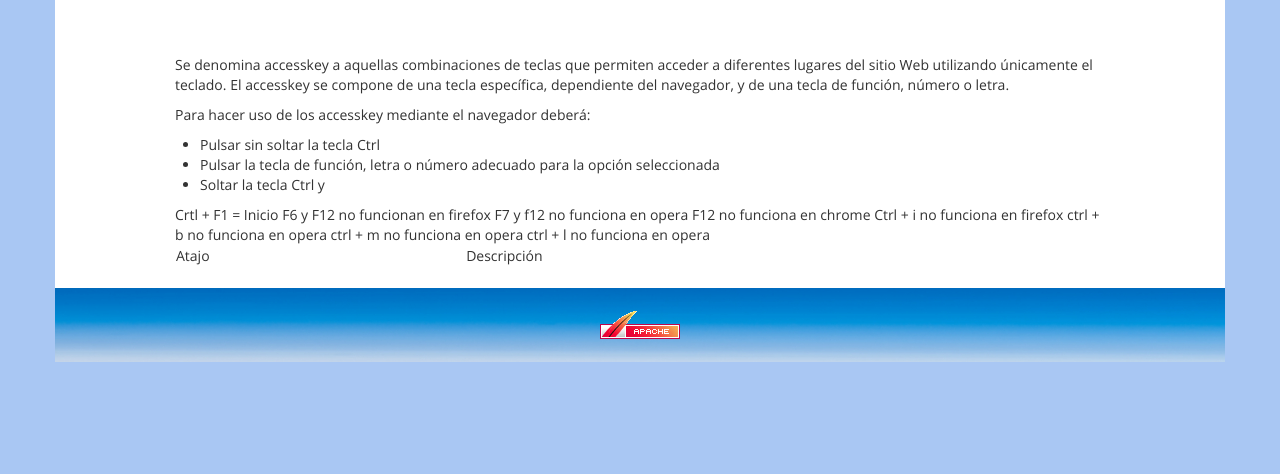
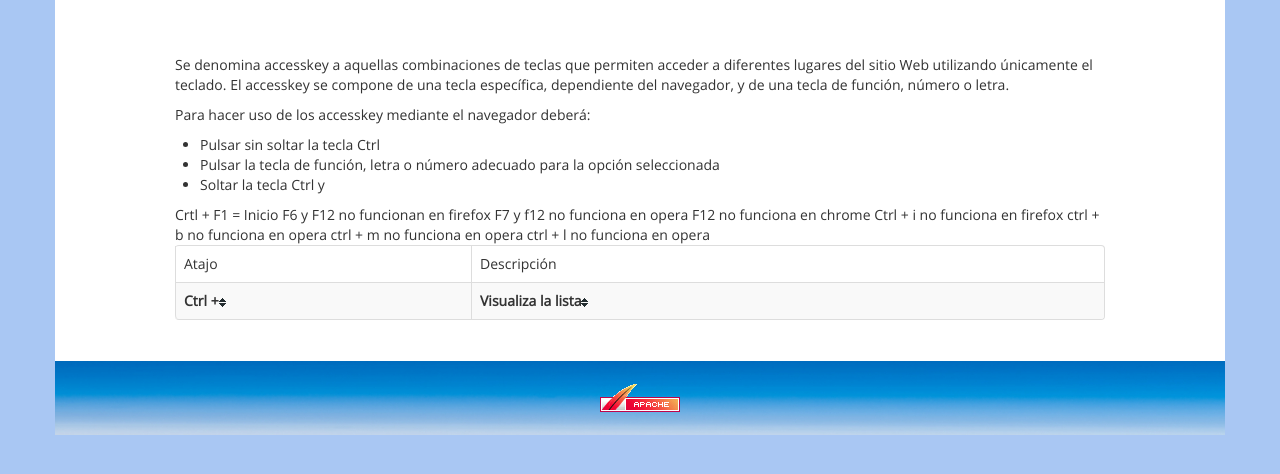
Before and after one commit to luchitoflores/gestionparroquial, a Django app: page /accesibilidad/ in a window 1280 px wide. Shown: the part 213-687 px from the top of the page. Run offline with Django 3.2, Linux system fonts and the light colour scheme; the visitor is signed in with stand-in values (Sample User, id 1); data that the repository does not hold is empty; parts of the project's set-up code (start-up, migrations or seed data) failed here and were passed over.

Commit message:
Aumento de atajos de teclado

```diff
--- a/templates/accesibilidad.html
+++ b/templates/accesibilidad.html
@@ -33,14 +33,19 @@
 ctrl + l no funciona en opera
 
 
-<table>
+<table class='table table-striped table-bordered'>
 	<thead>
 		<tr>
 			<td>Atajo</td>
 			<td>Descripción</td>
 		</tr>
 	</thead>
-	<tbody></tbody>
+	<tbody>
+		<tr>
+			<th>Ctrl +</th>
+			<th>Visualiza la lista</th>
+		</tr>
+	</tbody>
 </table>
 
 
```
